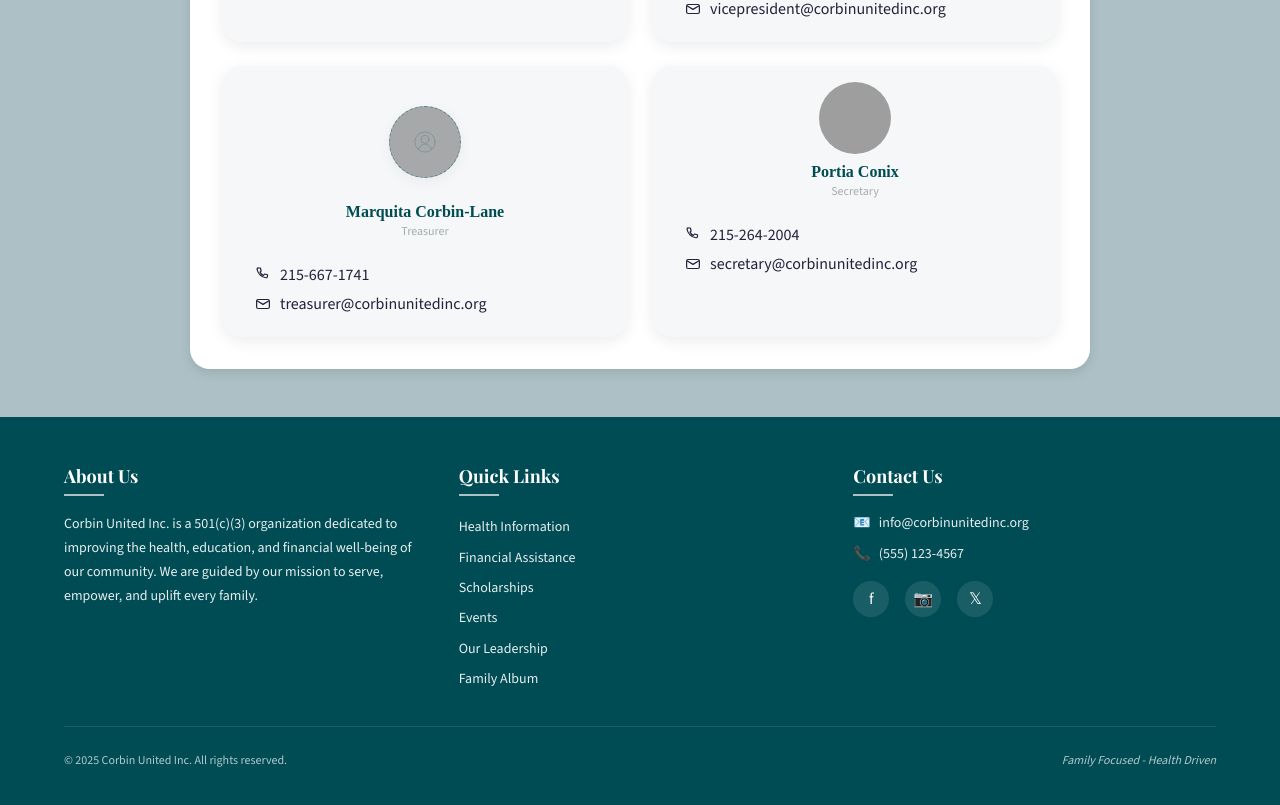
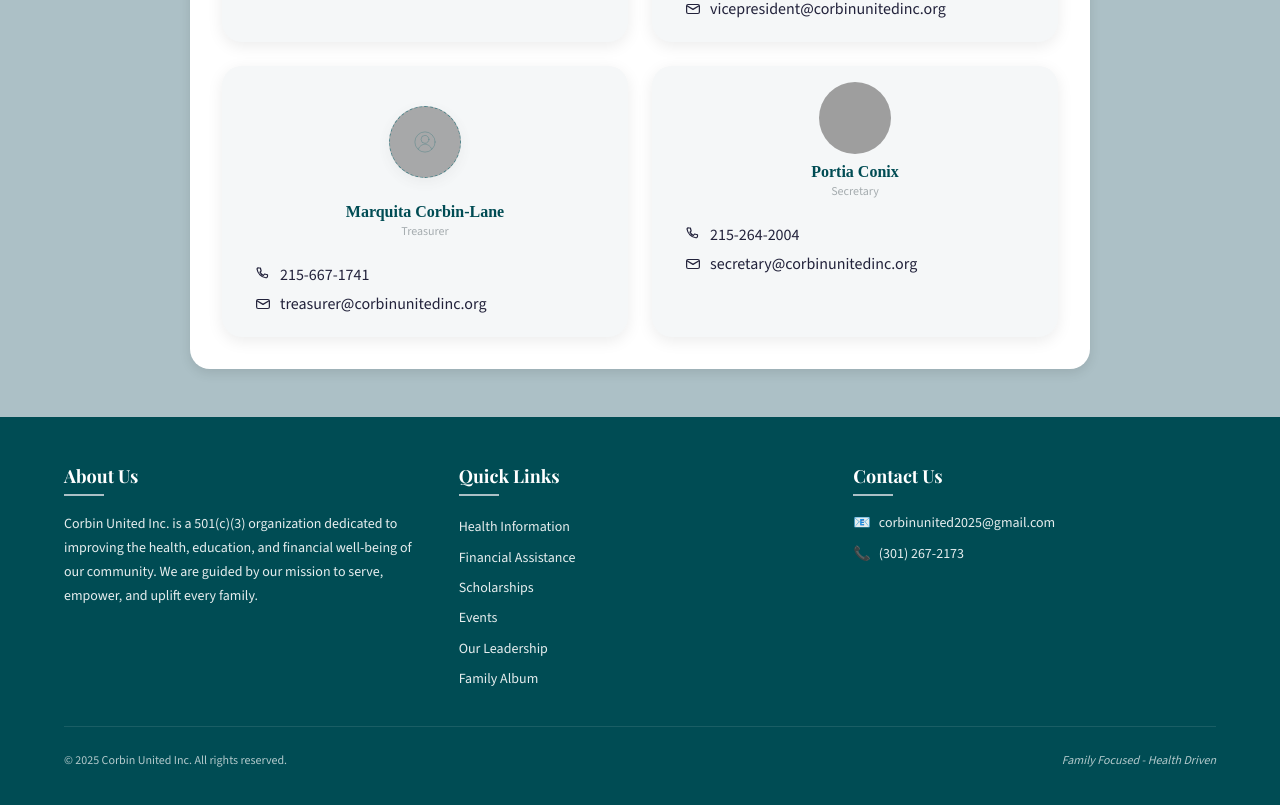
Before and after one commit to Kiel-H-Byrne/corbin-united, a Next.js app: page /about in a window 1280 px wide. Shown: the part 580-1385 px from the top of the page. Built offline with nearby package versions, Linux system fonts and the light colour scheme; grey boxes are pictures that could not be loaded.

Commit message:
tweaK contact info and donate info, add names

```diff
--- a/app/page.tsx
+++ b/app/page.tsx
@@ -97,7 +97,7 @@ export default function HomePage() {
             A 501(c)(3) Organization • Family Focused - Health Driven
           </HeroTagline>
           <HeroTagline>
-            Early, Maddox, Corbin, Oneal, Crippen, Conix
+            Early, Maddox, Corbin, Oneal, Crippen, Conix, Fooks, Jordan
           </HeroTagline>
         </HeroContent>
       </HeroSection>
--- a/components/forms/FundraisingSpotlight.tsx
+++ b/components/forms/FundraisingSpotlight.tsx
@@ -1,8 +1,11 @@
 "use client";
 
+import {
+  ContentSection,
+  SectionText,
+  SectionTitle,
+} from "@/components/ui/Section";
 import { tokens } from "@/lib/theme";
-import { Button } from "@/components/ui/Button";
-import { ContentSection, SectionTitle, SectionText } from "@/components/ui/Section";
 
 export function FundraisingSpotlight() {
   return (
@@ -15,14 +18,14 @@ export function FundraisingSpotlight() {
         <b>Spring Fundraiser</b>: Help us reach our goal to support more
         families!
         <br />
-        <Button
-          href="https://paypal.me/yourfoundation"
+        {/* <Button
+          href="https://paypal.me/corbinunited"
           target="_blank"
           rel="noopener"
           aria-label="Donate with PayPal"
         >
           Donate Now
-        </Button>
+        </Button> */}
       </SectionText>
     </ContentSection>
   );
--- a/components/layout/Footer.tsx
+++ b/components/layout/Footer.tsx
@@ -181,13 +181,13 @@ export function Footer() {
             <FooterTitle>Contact Us</FooterTitle>
             <ContactItem>
               <span>📧</span>
-              <span>info@corbinunitedinc.org</span>
+              <span>corbinunited2025@gmail.com</span>
             </ContactItem>
             <ContactItem>
               <span>📞</span>
-              <span>(555) 123-4567</span>
+              <span>(301) 267-2173</span>
             </ContactItem>
-            <SocialLinks>
+            {/* <SocialLinks>
               <SocialLink href="#" aria-label="Facebook">
                 f
               </SocialLink>
@@ -197,7 +197,7 @@ export function Footer() {
               <SocialLink href="#" aria-label="Twitter">
                 𝕏
               </SocialLink>
-            </SocialLinks>
+            </SocialLinks> */}
           </FooterCol>
         </FooterGrid>
 
--- a/components/sections/FinancesSection.tsx
+++ b/components/sections/FinancesSection.tsx
@@ -74,21 +74,21 @@ export function FinancesSection() {
           successRef={billSuccessRef}
         />
         <SectionText>Support our mission:</SectionText>
-        <Button
+        {/* <Button
           href="https://paypal.me/yourfoundation"
           target="_blank"
           rel="noopener"
           aria-label="Donate with PayPal"
         >
           Donate with PayPal
-        </Button>
+        </Button> */}
         <Button
           href="https://cash.app/$CorbinUnited"
           target="_blank"
           rel="noopener"
           aria-label="Donate with Cash App"
         >
-          Donate with Cash App
+          Donate with Cash App (All donations are tax-deductible)
         </Button>
       </ContentSection>
     </ComingSoon>
--- a/data/events.tsx
+++ b/data/events.tsx
@@ -63,13 +63,13 @@ export const UPCOMING_EVENTS: Event[] = [
 
 export const PAST_EVENTS: PastEvent[] = [
   {
-    title: "Spring Fundraiser",
-    img: "https://images.unsplash.com/photo-1464983953574-0892a716854b?auto=format&fit=crop&w=400&q=80",
+    title: "Basket of Cheer Raffle 2025",
+    img: "/events/BOCRaffle_2025.JPEG",
   },
-  {
-    title: "Community Picnic",
-    img: "https://images.unsplash.com/photo-1500534314209-a25ddb2bd429?auto=format&fit=crop&w=400&q=80",
-  },
+  // {
+  //   title: "Community Picnic",
+  //   img: "https://images.unsplash.com/photo-1500534314209-a25ddb2bd429?auto=format&fit=crop&w=400&q=80",
+  // },
 ];
 
 export const HERO_CAROUSEL: HeroCarouselItem[] = [
```
